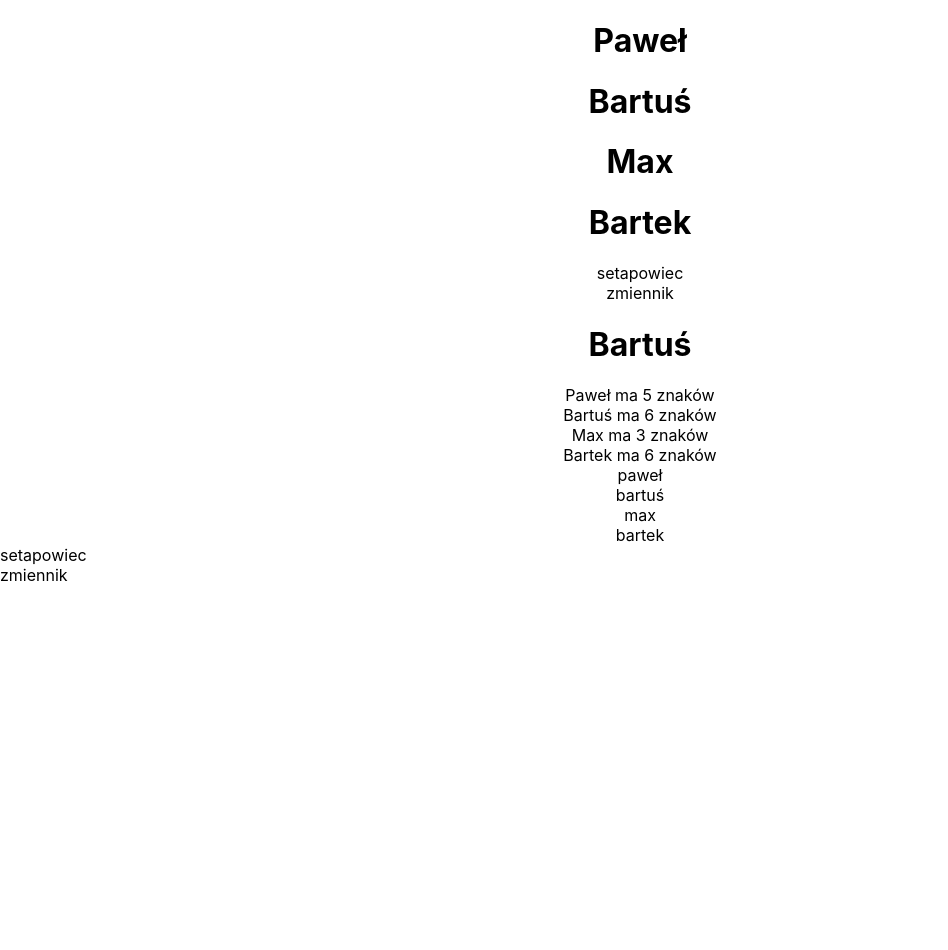
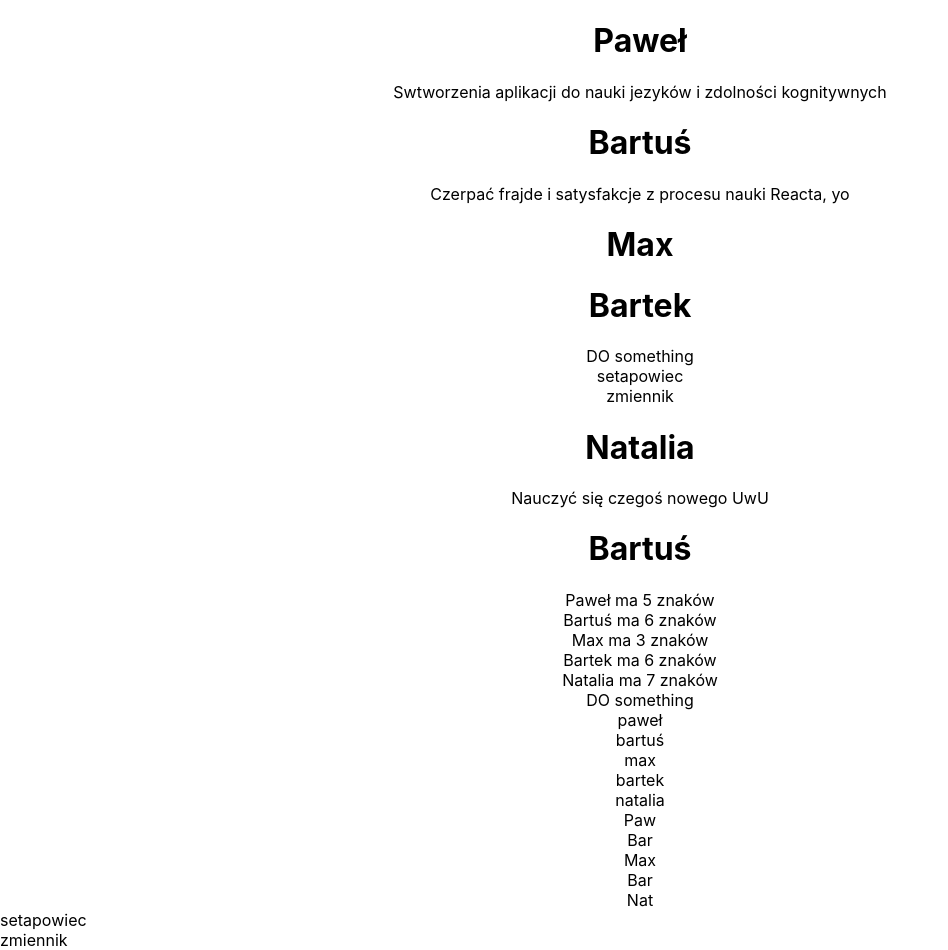
Before and after one commit to MaksSU/repo_team_odmrazamy_maryle, a React (Create React App) app: page / in a window 1280 px wide. Shown: the whole page, without its empty margins (0-948 px from the left). Before the commit the page ends 800 px from the top, so only its background shows below. Built offline with nearby package versions, Linux system fonts and the light colour scheme.

Commit message:
babizmiana

```diff
--- a/src/App.js
+++ b/src/App.js
@@ -2,6 +2,7 @@
 import "./App.css";
 import { Badges } from "./components/Badges";
 import { Name } from "./components/Name";
+import { Goal } from "./components/Goal";
 import { Profile } from "./components/Profile";
 
 const name_list = [
@@ -29,7 +30,11 @@ const name_list = [
     badges: ["setapowiec", "zmiennik"],
   },
 
-  // "Natalia Szwedo 'Baka'",
+   {
+    name: "Natalia",
+    goal: "Nauczyć się czegoś nowego UwU",
+    badges: [],
+  }
 ];
 
 // console.log(name_list[1].name);
@@ -52,6 +57,11 @@ const updateNameApocryphen = (name) => {
   return changeToLower;
 };
 
+const updateNameBabka = (name) => {
+  // console.log(name);
+  return name.slice(0,3);
+};
+
 function App() {
   return (
     <>
@@ -71,10 +81,18 @@ function App() {
             <div>{updateNameMax(item.name)}</div>
           ))}
         </div>
+        <div>
+        <Goal goal={name_list[3].goal} />
+      </div>
 
         <div>
           {name_list.map((item) => (
             <div>{updateNameApocryphen(item.name)}</div>
+          ))}
+        </div>
+        <div>
+          {name_list.map((item) => (
+            <div>{updateNameBabka(item.name)}</div>
           ))}
         </div>
       </div>
--- /dev/null
+++ b/src/components/Goal.jsx
@@ -0,0 +1,3 @@
+export function Goal({ goal }) {
+  return <a>{goal}</a>;
+}
--- a/src/components/Profile.jsx
+++ b/src/components/Profile.jsx
@@ -1,11 +1,14 @@
 import { Badges } from "./Badges";
+import { Goal } from "./Goal";
 import { Name } from "./Name";
 
 export function Profile({ user }) {
   return (
     <div>
       <Name name={user.name} />
+      <Goal goal={user.goal} />
       <Badges badges={user.badges} />
+
     </div>
   );
 }
```
